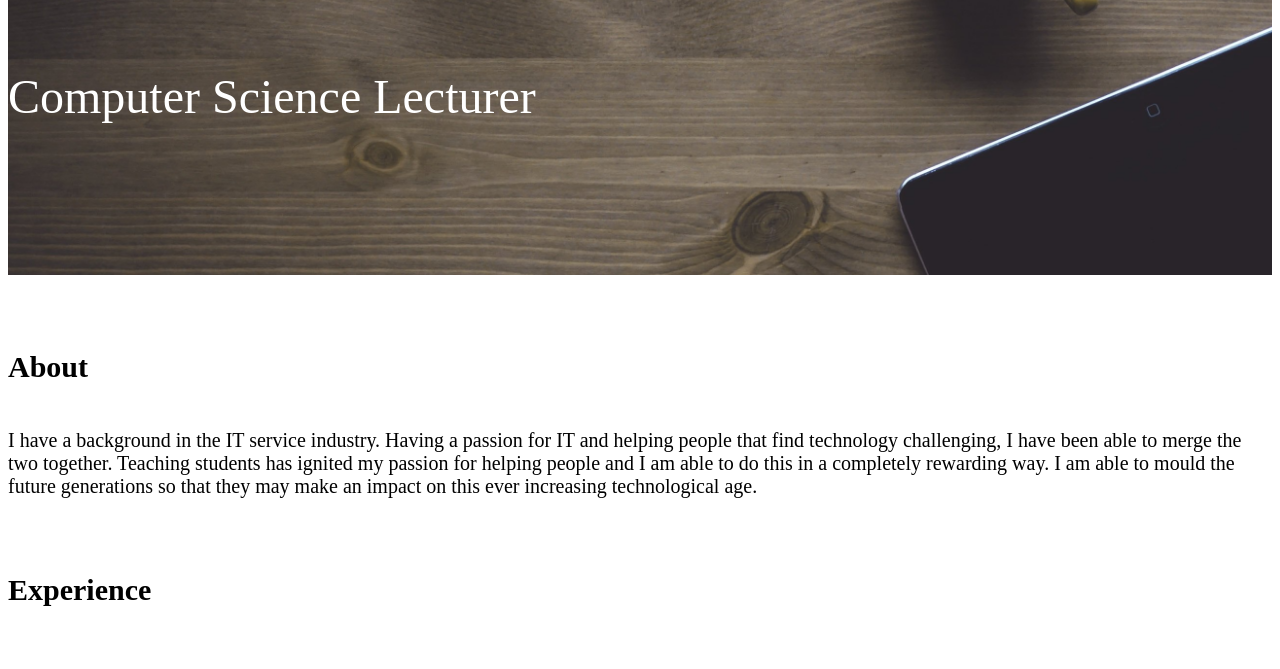
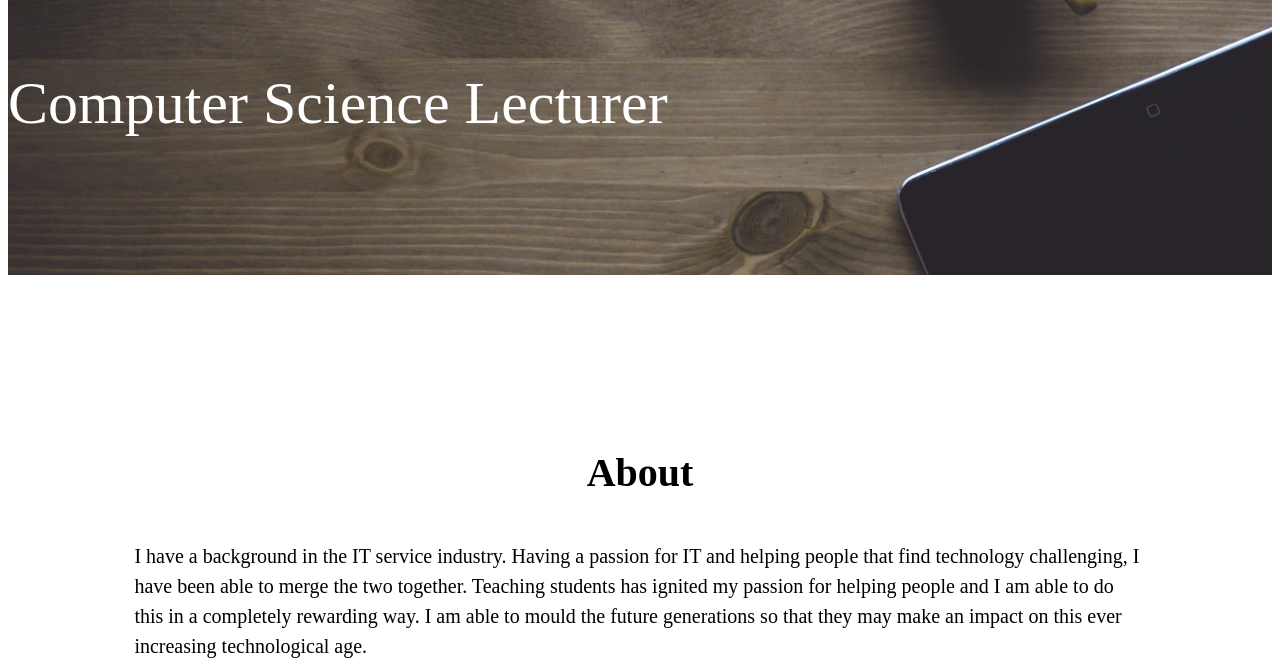
Before and after one commit to CamGen/Cameron-Dorning-CV, a plain HTML site: page index.html in a window 1280 px wide. Shown: the part 683-1352 px from the top of the page. Drawn offline with Linux system fonts and the light colour scheme; a script that the page names is missing.

Commit message:
fixed font sizing

```diff
--- a/css/stylesheet.css
+++ b/css/stylesheet.css
@@ -13,7 +13,7 @@
 
 .navbar li{
     display: inline;
-    font-size: 1.2em;
+    font-size: 20px;
     font-family: Arial, Helvetica, sans-serif;
     color: red;
   }
@@ -29,18 +29,13 @@
     padding-right: 5%;
 }
 
-content {
-    height: 350px;
+.content {
     background-color: white;
     color: black;
     padding-left: 10%;
     padding-right: 10%;
     line-height: 30px;
     padding-top: 100px;
-}
-
-div.content {
-    font-size: 20px;
 }
 
 #home {
@@ -55,20 +50,27 @@ div.content {
 }
 
 #home h2 {
-    font-size: 5em;
+    font-size: 80px;
     padding-top: 450px;
 }
 
 #home p {
-    font-size: 3em;
+    font-size: 60px;
 }
 
-h2 {
+.content h2 {
+    font-size: 40px;
     padding-top: 50px;
+    text-align: center;
 }
 
 p {
     padding-top: 20px;
+    font-size: 20px;
+}
+
+.content ul {
+    font-size: 20px;
 }
 
 @media screen and (max-width:768px){
```
